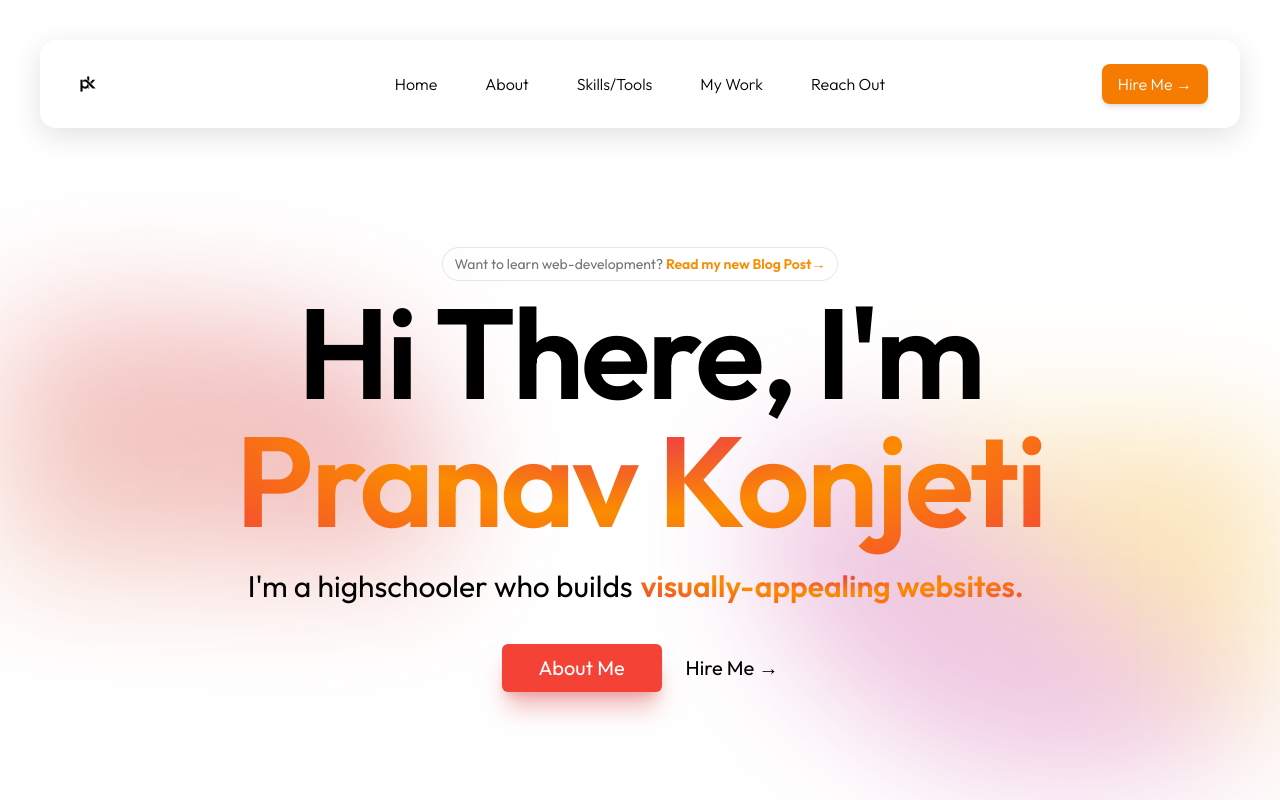
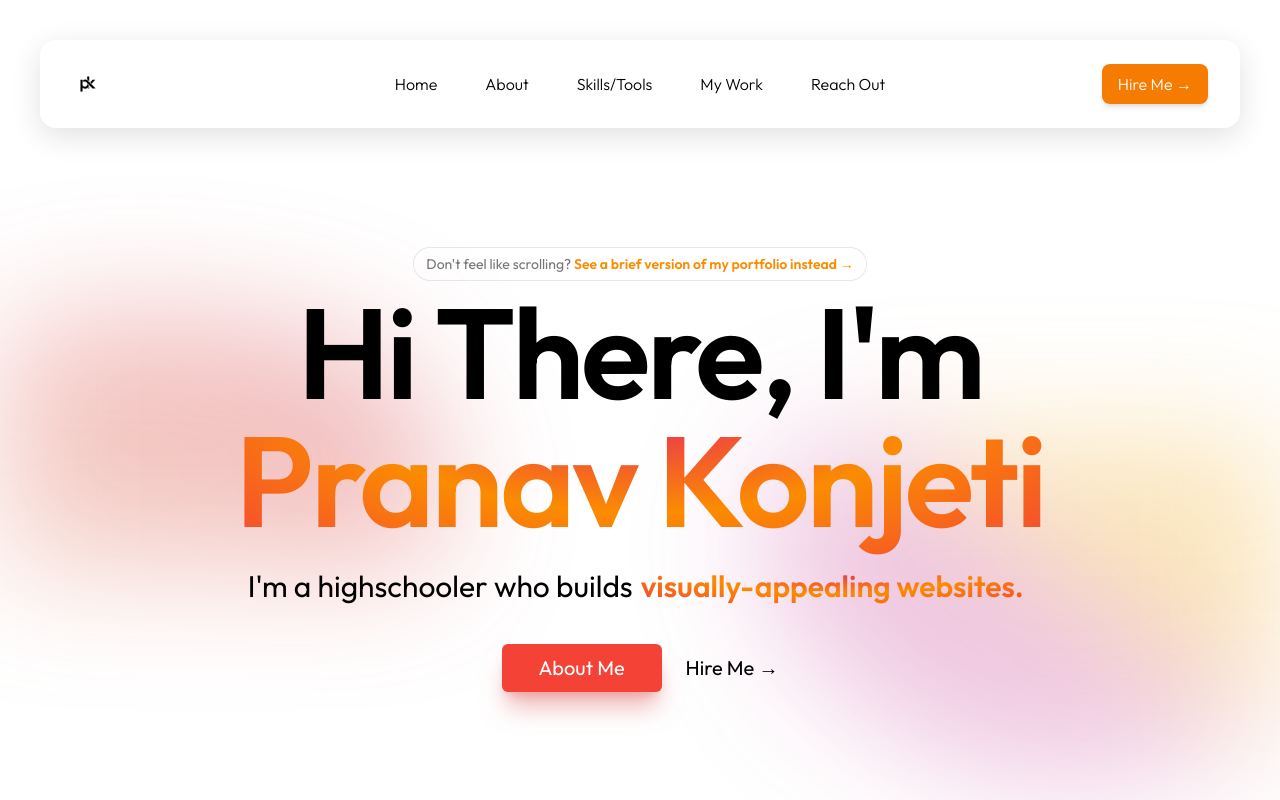
Before and after one commit to PkTheCoda/portfolio, a React (Vite) app: page / in a window 1280 px wide. Shown: the top 800 px of the page. Built offline with nearby package versions, Linux system fonts and the light colour scheme.

Commit message:
changed /learn to brief portfolio version

```diff
--- a/src/Components/HeroMain.jsx
+++ b/src/Components/HeroMain.jsx
@@ -22,12 +22,12 @@ export default function HeroMain() {
             <div className="text-center">
             <div className="hidden sm:flex sm:justify-center mb-2">
               <div className="rounded-full font-outfit px-3 py-1 text-sm transition transform hover:scale-[1.05] duration-300 leading-6 text-gray-600 ring-1 ring-gray-900/10 hover:ring-gray-900/20 select-none cursor-text">
-                Want to learn web-development?{' '}
+                Don't feel like scrolling?{' '}
                 <a
-                  href="/learn"
+                  href="https://brief.pranavkonjeti.com"
                   className="font-semibold text-orange-600">
                   <span className="absolute inset-0" aria-hidden="true" />
-                  Read my new Blog Post<span aria-hidden="true">&rarr;</span>
+                  See a brief version of my portfolio instead <span aria-hidden="true">&rarr;</span>
                 </a>
               </div>
             </div>
```
